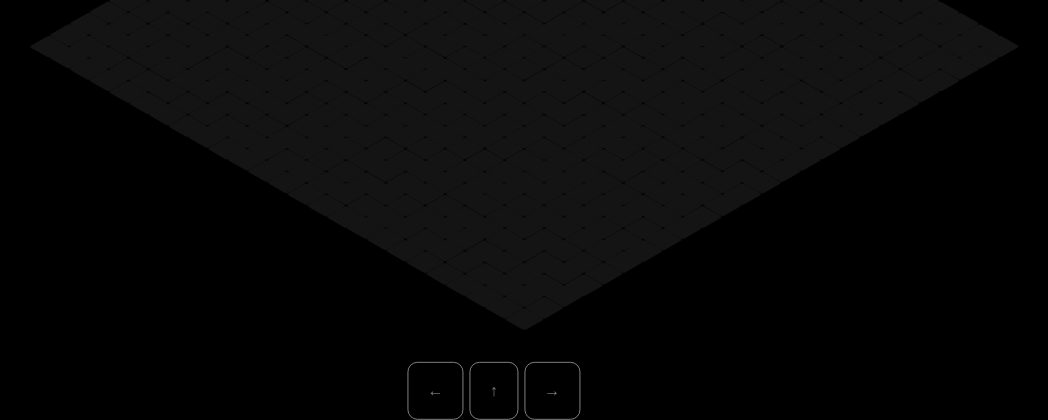
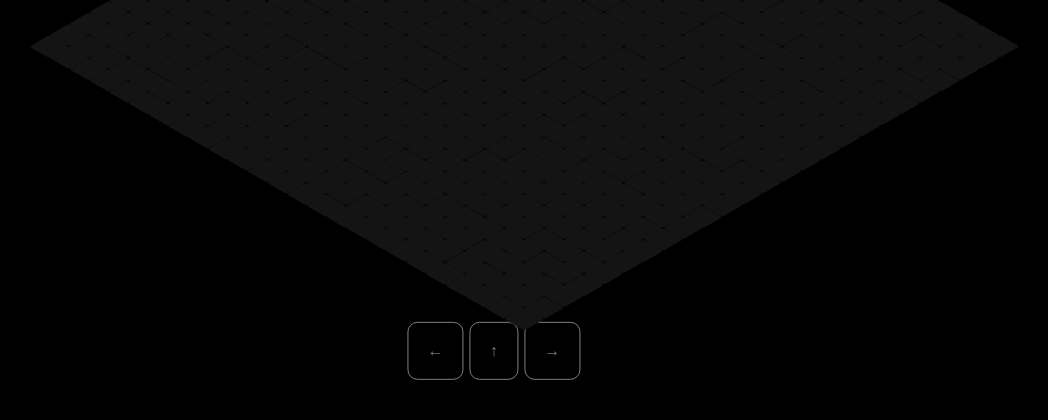
Before and after one commit to myJeanDev/web-projects, a PHP site: page /websites/topography-painting/index.html in a window 1280 px wide. Shown: the part 409-829 px from the top of the page, without its empty margins (159-1207 px from the left). After the commit the page ends 789 px from the top, so only its background shows below. Run offline with PHP 8.4, Linux system fonts and the light colour scheme.

Commit message:
Update style.css

```diff
--- a/websites/topography-painting/style.css
+++ b/websites/topography-painting/style.css
@@ -83,7 +83,7 @@ body, html{
     gap:6px;
     position:absolute;
     left:51%;
-    top:100%;
+    top:95%;
     transform:translateX(-50%) translateY(-50%);
 }
 .control{
```
